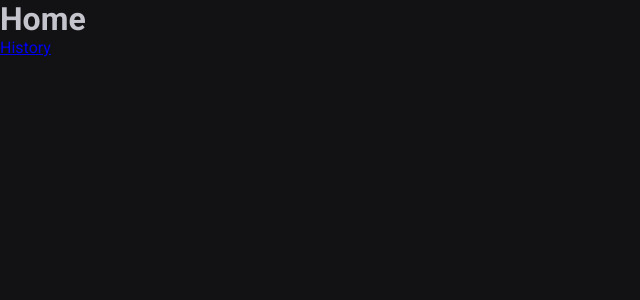
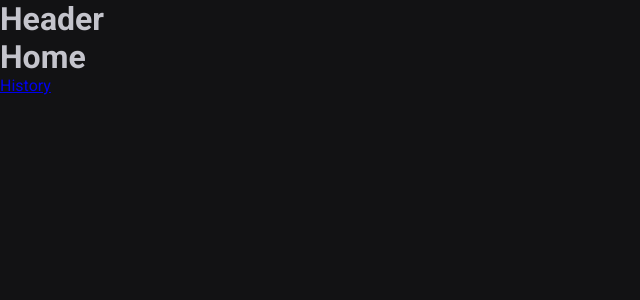
Before and after one commit to fekow/02-ignite-timer, a React (Vite) app: page / in a window 1280 px wide. Shown: the top 300 px of the page, without its empty margins (0-640 px from the left). Built offline with nearby package versions, Linux system fonts and the light colour scheme.

Commit message:
create layout with header

```diff
--- a/src/Router.tsx
+++ b/src/Router.tsx
@@ -1,12 +1,15 @@
 import { Route, Routes } from 'react-router-dom'
 import { Home } from './pages/Home'
 import { History } from './pages/History'
+import { DefaultLayout } from './layouts/DefaultLayout'
 
 export function Router() {
   return (
     <Routes>
-      <Route path="/" element={<Home />} />
-      <Route path="/history" element={<History />} />
+      <Route path="/" element={<DefaultLayout />}>
+        <Route path="/" element={<Home />} />
+        <Route path="/history" element={<History />} />
+      </Route>
     </Routes>
   )
 }
--- /dev/null
+++ b/src/components/Header.tsx
@@ -0,0 +1,7 @@
+export function Header() {
+  return (
+    <header>
+      <h1>Header</h1>
+    </header>
+  )
+}
--- /dev/null
+++ b/src/layouts/DefaultLayout.tsx
@@ -0,0 +1,12 @@
+import { Outlet } from 'react-router-dom'
+import { Header } from '../components/Header'
+
+export function DefaultLayout() {
+  return (
+    <div>
+      <Header />
+      {/* This is where the child routes will be rendered */}
+      <Outlet />
+    </div>
+  )
+}
```
